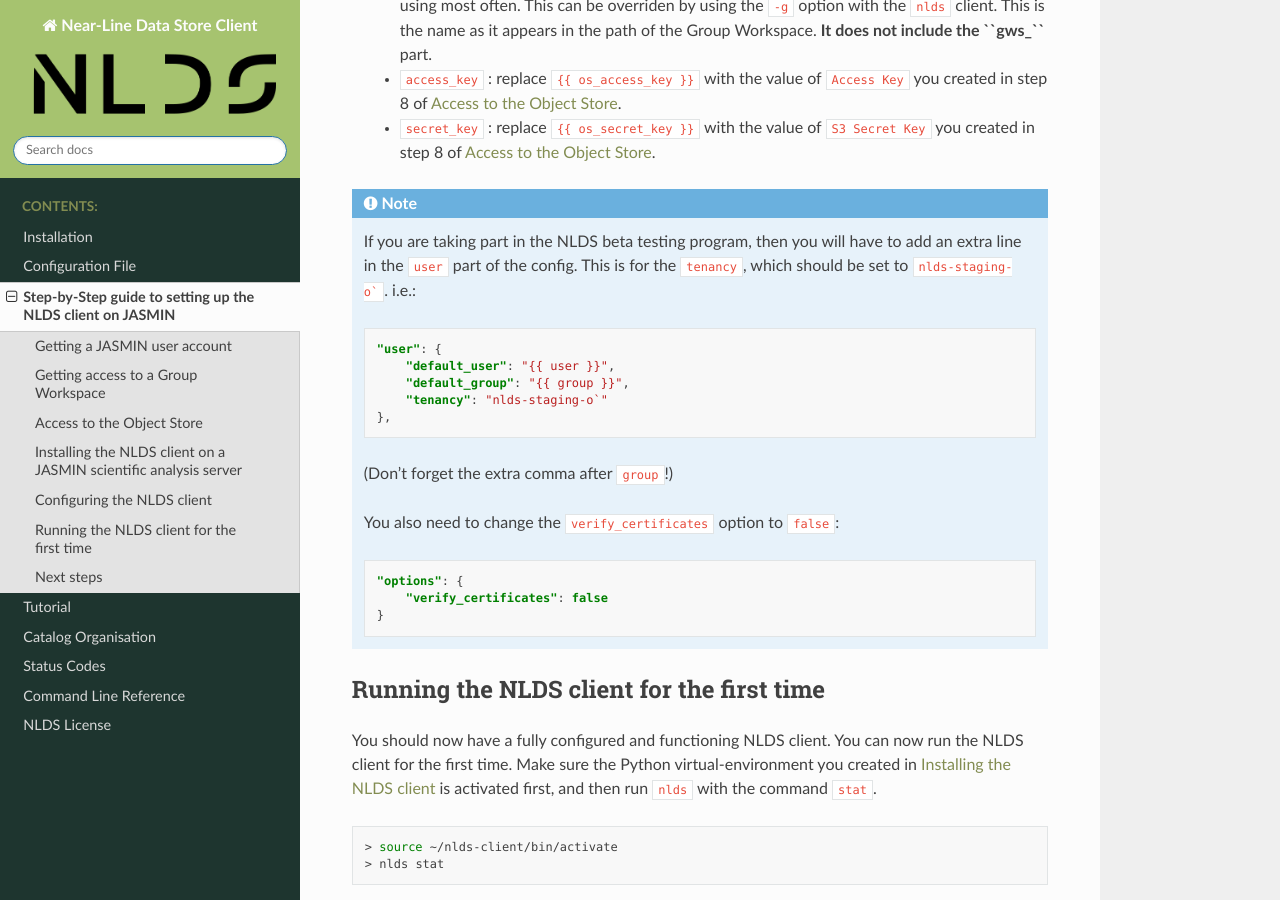
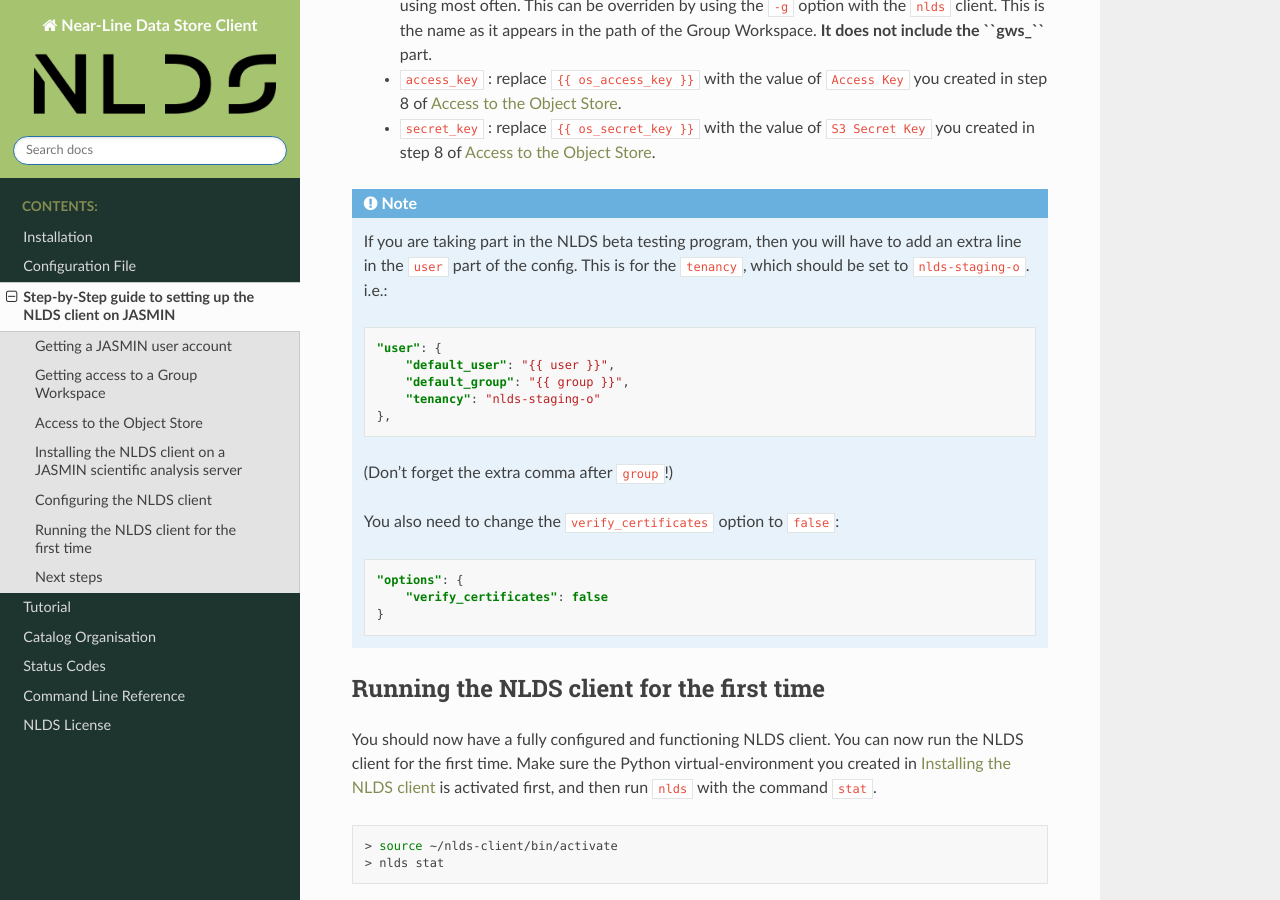
Before and after one commit to cedadev/nlds-client, a Sphinx documentation site: the page built from docs/user_guide/source/step_by_step.rst, in a window 1280 px wide and 900 px high, scrolled down 6889 px. Built offline with Sphinx 7.4.7 and the Read the Docs theme 3.1.0, drawn with Linux system fonts in a browser that asks for light colours; some of the changed text lies outside the part shown.

Commit message:
More typos

````diff
--- a/docs/user_guide/source/step_by_step.rst
+++ b/docs/user_guide/source/step_by_step.rst
@@ -104,7 +104,7 @@
 8. You will be presented with a pop-up declaring **Successfully created Secret and Access Keys**.  Carefully copy the ``Access Key`` and the ``S3 Secret Key`` and store them somewhere safe, preferably in a password manager.  **Heed the warning** - you will not be able to see the ``S3 Secret Key`` again.
 
 .. note::
-    If you are taking part in the NLDS beta testing program, then you will have to create keys for the ``nlds-staging-o``` tenancy. Once the beta test has concluded, you will be able to create keys for the ``nlds-cache-01-o`` tenancy, and edit your configuration files to reflect this.
+    If you are taking part in the NLDS beta testing program, then you will have to create keys for the ``nlds-staging-o`` tenancy. Once the beta test has concluded, you will be able to create keys for the ``nlds-cache-01-o`` tenancy, and edit your configuration files to reflect this.
 
 You now have access to the Object Store tenancy for NLDS, and have generated a pair of keys that will allow you to access it from the NLDS client.
 
@@ -215,14 +215,14 @@
     * ``secret_key`` : replace ``{{ os_secret_key }}`` with the value of ``S3 Secret Key`` you created in step 8 of :ref:`Access to the Object Store<object_store_access>`.
 
 .. note::
-    If you are taking part in the NLDS beta testing program, then you will have to add an extra line in the ``user`` part of the config.  This is for the ``tenancy``, which should be set to ``nlds-staging-o```.  i.e.:
+    If you are taking part in the NLDS beta testing program, then you will have to add an extra line in the ``user`` part of the config.  This is for the ``tenancy``, which should be set to ``nlds-staging-o``.  i.e.:
 
     .. code-block:: json
 
         "user": {
             "default_user": "{{ user }}",
             "default_group": "{{ group }}",
-            "tenancy": "nlds-staging-o`"
+            "tenancy": "nlds-staging-o"
         },
 
     (Don't forget the extra comma after ``group``!)
````
